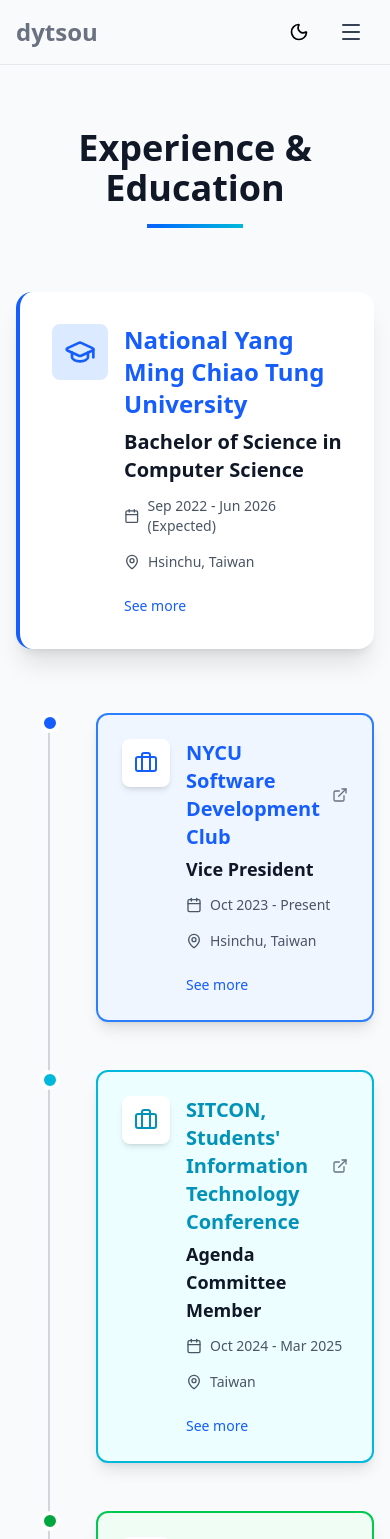
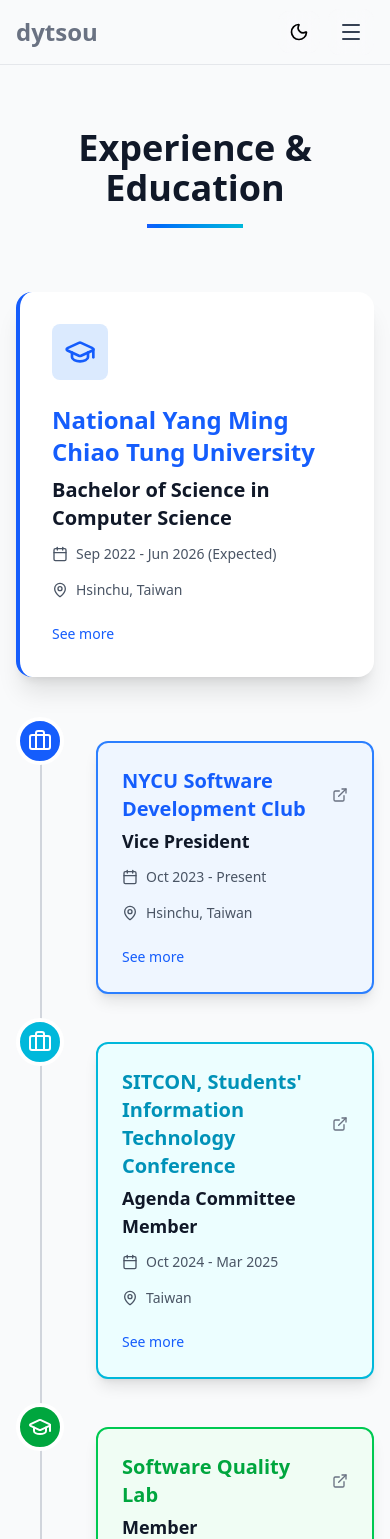
Before and after one commit to dytsou/about, a React (Vite) app: page /experience in a window 390 px wide. Shown: the top 1539 px of the page. Built offline with nearby package versions, Linux system fonts and the light colour scheme.

Commit message:
refactor: improve ExperienceCard and Experience.css for mobile responsiveness and layout adjustments

```diff
--- a/src/components/experience/Experience.css
+++ b/src/components/experience/Experience.css
@@ -9,6 +9,20 @@
 
 .education-card-content {
   @apply flex items-start gap-4;
+}
+
+@media (max-width: 767px) {
+  .education-card-content {
+    @apply flex-col items-start;
+  }
+
+  .education-icon-container {
+    @apply mb-2;
+  }
+
+  .education-info {
+    @apply w-full;
+  }
 }
 
 .education-icon-container {
@@ -65,7 +79,16 @@
 }
 
 .experience-timeline-line {
-  @apply absolute left-8 top-0 bottom-0 w-0.5 bg-gray-300 dark:bg-gray-600;
+  @apply absolute top-0 bottom-0 w-0.5 bg-gray-300 dark:bg-gray-600;
+  left: 1.5rem;
+  /* 24px - aligns with dot center on desktop (left-6 = 24px) */
+}
+
+@media (max-width: 767px) {
+  .experience-timeline-line {
+    left: 1.5rem;
+    /* 24px - same as desktop, dot is centered with translateX(-50%) */
+  }
 }
 
 .experience-timeline-items {
@@ -78,7 +101,24 @@
 }
 
 .experience-card-dot {
-  @apply absolute left-6 w-5 h-5 rounded-full border-4 border-white dark:border-gray-800;
+  @apply absolute w-5 h-5 rounded-full border-4 border-white dark:border-gray-800;
+  left: 1.5rem;
+  /* Match timeline line position */
+  top: 2rem;
+  transform: translate(-50%, -50%);
+  /* Center on timeline line */
+}
+
+@media (max-width: 767px) {
+  .experience-card-dot {
+    @apply w-12 h-12 flex items-center justify-center;
+    transform: translate(-50%, -50%);
+    top: 0;
+  }
+}
+
+.experience-card-dot-icon {
+  @apply w-6 h-6 text-white;
 }
 
 .experience-card-dot-blue {
--- a/src/components/experience/ExperienceCard.tsx
+++ b/src/components/experience/ExperienceCard.tsx
@@ -47,13 +47,19 @@
 
   return (
     <div className="experience-card">
-      <div className={`experience-card-dot experience-card-dot-${experience.color}`}></div>
+      <div className={`experience-card-dot experience-card-dot-${experience.color}`}>
+        {isMobile && (
+          <Icon className={`experience-card-dot-icon experience-card-dot-icon-${experience.color}`} />
+        )}
+      </div>
 
       <div className={`experience-card-content experience-card-bg-${experience.color}`}>
         <div className="experience-card-header">
+          {!isMobile && (
             <div className="experience-card-icon-container">
               <Icon className={`experience-card-icon experience-card-icon-${experience.color}`} />
             </div>
+          )}
           <div className="experience-card-info">
             <div className="experience-card-organization">
               <h3 className={`experience-card-organization-title experience-card-organization-title-${experience.color}`}>
```
Lines whose indentation alone changed are shown as unchanged.
